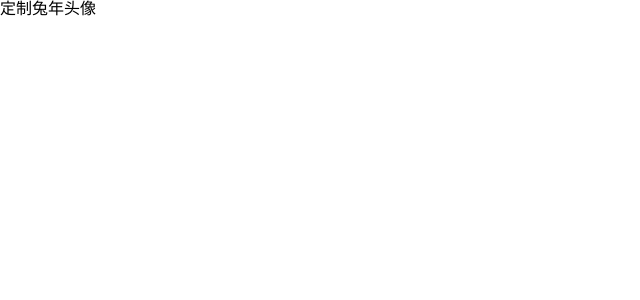
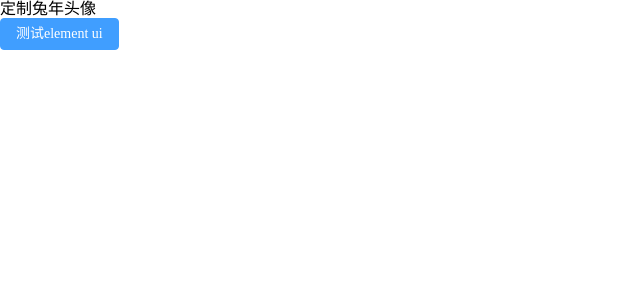
Before and after one commit to xiaoli1999/custom-avatar, a Vue app: page / in a window 1280 px wide. Shown: the top 300 px of the page, without its empty margins (0-640 px from the left). Built offline with nearby package versions, Linux system fonts and the light colour scheme.

Commit message:
feat(package.json): 集成element UI
集成element UI

```diff
--- a/package.json
+++ b/package.json
@@ -19,6 +19,7 @@
     "prepare": "husky install"
   },
   "dependencies": {
+    "element-plus": "^2.2.28",
     "nprogress": "^0.2.0",
     "vue": "^3.2.41"
   },
--- a/src/App.vue
+++ b/src/App.vue
@@ -1,5 +1,6 @@
 <template>
     <div>定制兔年头像</div>
+    <el-button type="primary">测试element ui</el-button>
 </template>
 
 <script lang="ts" setup>
--- a/src/main.ts
+++ b/src/main.ts
@@ -1,6 +1,8 @@
 import { createApp } from 'vue'
 import App from './App.vue'
+import ElementPlus from 'element-plus'
+import 'element-plus/dist/index.css'
 
 const app = createApp(App)
 
-app.mount('#app')
+app.use(ElementPlus).mount('#app')
```
